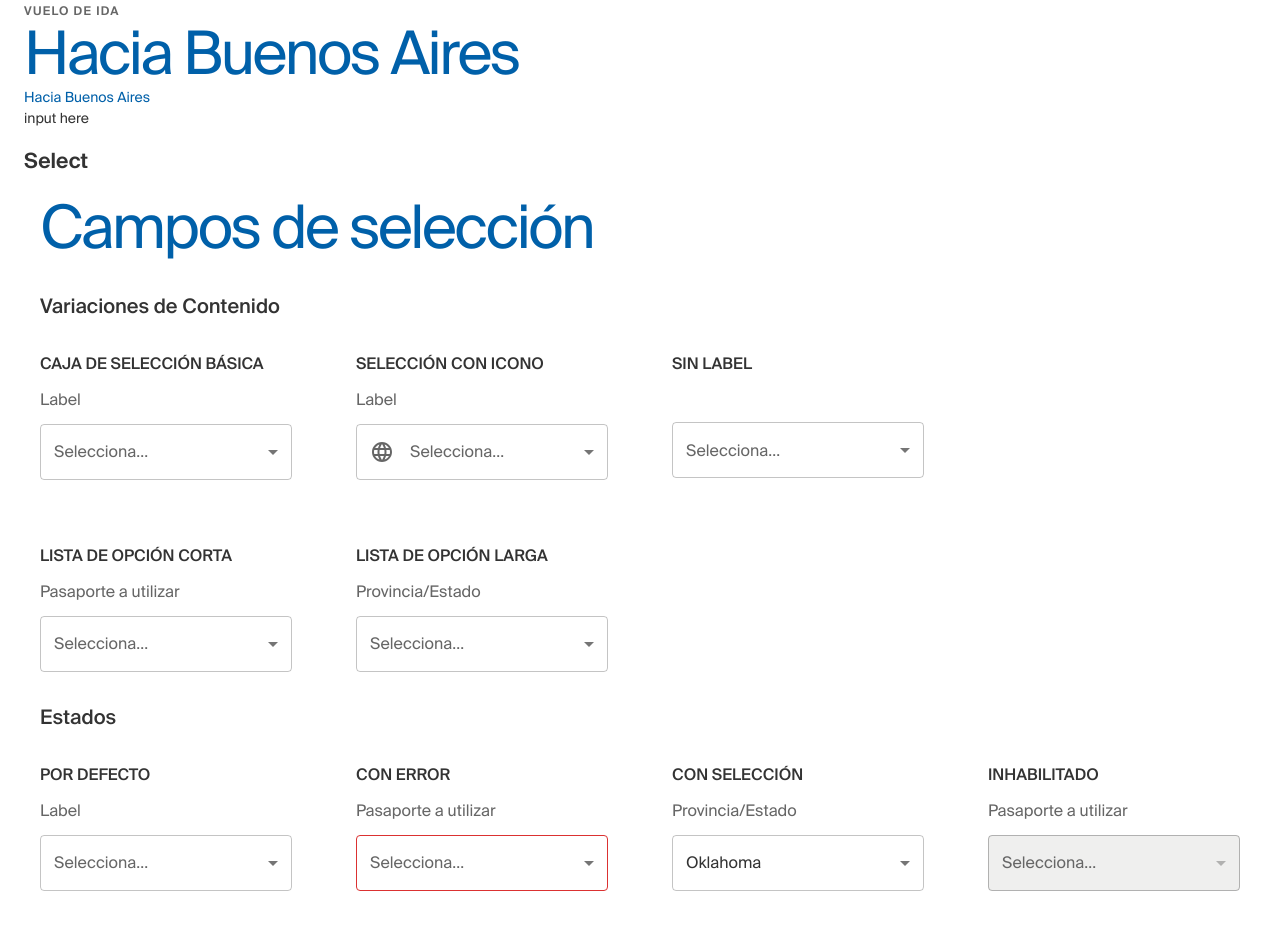
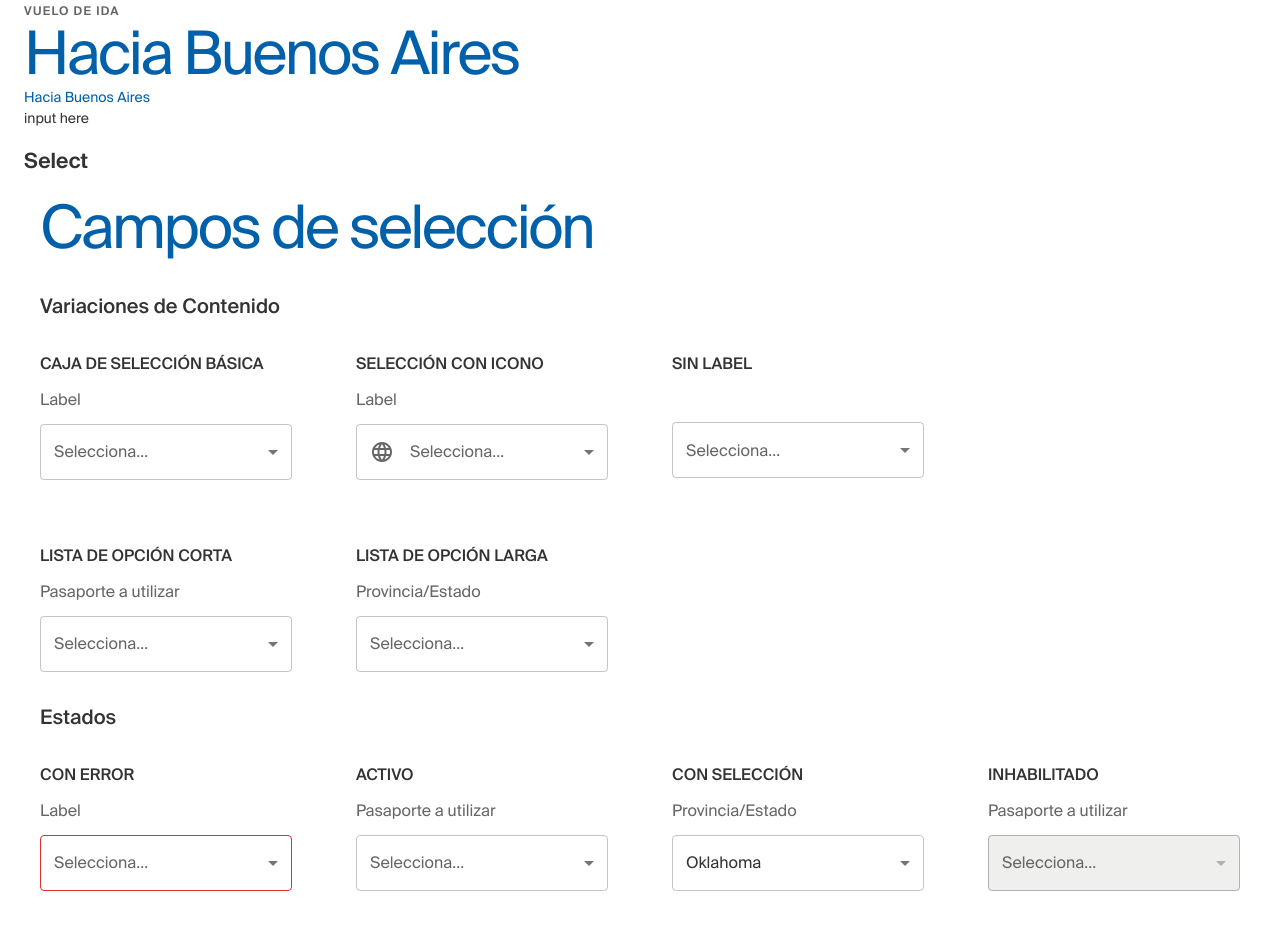
Before and after one commit to santiago86/testcomponents, a React (Create React App) app: page / in a window 1280 px wide. Shown: the top 926 px of the page. Built offline with nearby package versions, Linux system fonts and the light colour scheme.

Commit message:
Made placeholder undisplayable

```diff
--- a/src/section/SelectSection.js
+++ b/src/section/SelectSection.js
@@ -23,7 +23,7 @@ const MappedStates = () => {
 }
 
 const Placeholder = (
-  <MenuItemCo value="" disabled>
+  <MenuItemCo style={{ display: "none" }} value="" disabled>
     Selecciona...
   </MenuItemCo>
 )
@@ -144,27 +144,30 @@ function SelectSection() {
         <TypographyCo variant="h3">Estados</TypographyCo>
       </Box>
       <Grid container spacing={8}>
-        {/* Por defecto */}
+        {/* Con error */}
         <Grid item xs={3}>
           <TypographyCo variant="h4" style={selectSubtitle}>
-            Por defecto
+            Con error
           </TypographyCo>
-          <SelectCo label="Label" value={state.valueEmpty}>
+          <SelectCo
+            label="Label"
+            error
+            inputProps={{ readOnly: true }}
+            value={state.valueEmpty}
+          >
             {Placeholder}
           </SelectCo>
         </Grid>
 
-        {/* Con Error */}
+        {/* Activo */}
         <Grid item xs={3}>
           <TypographyCo variant="h4" style={selectSubtitle}>
-            Con Error
+            Activo
           </TypographyCo>
           <SelectCo
             label="Pasaporte a utilizar"
             value={state.value7}
-            error
             onChange={(e) => handleChange(e, "value7")}
-            inputProps={{ readOnly: true }}
           >
             {Placeholder}
             <MenuItemCo value="A">VEN - 0212877948</MenuItemCo>
```
